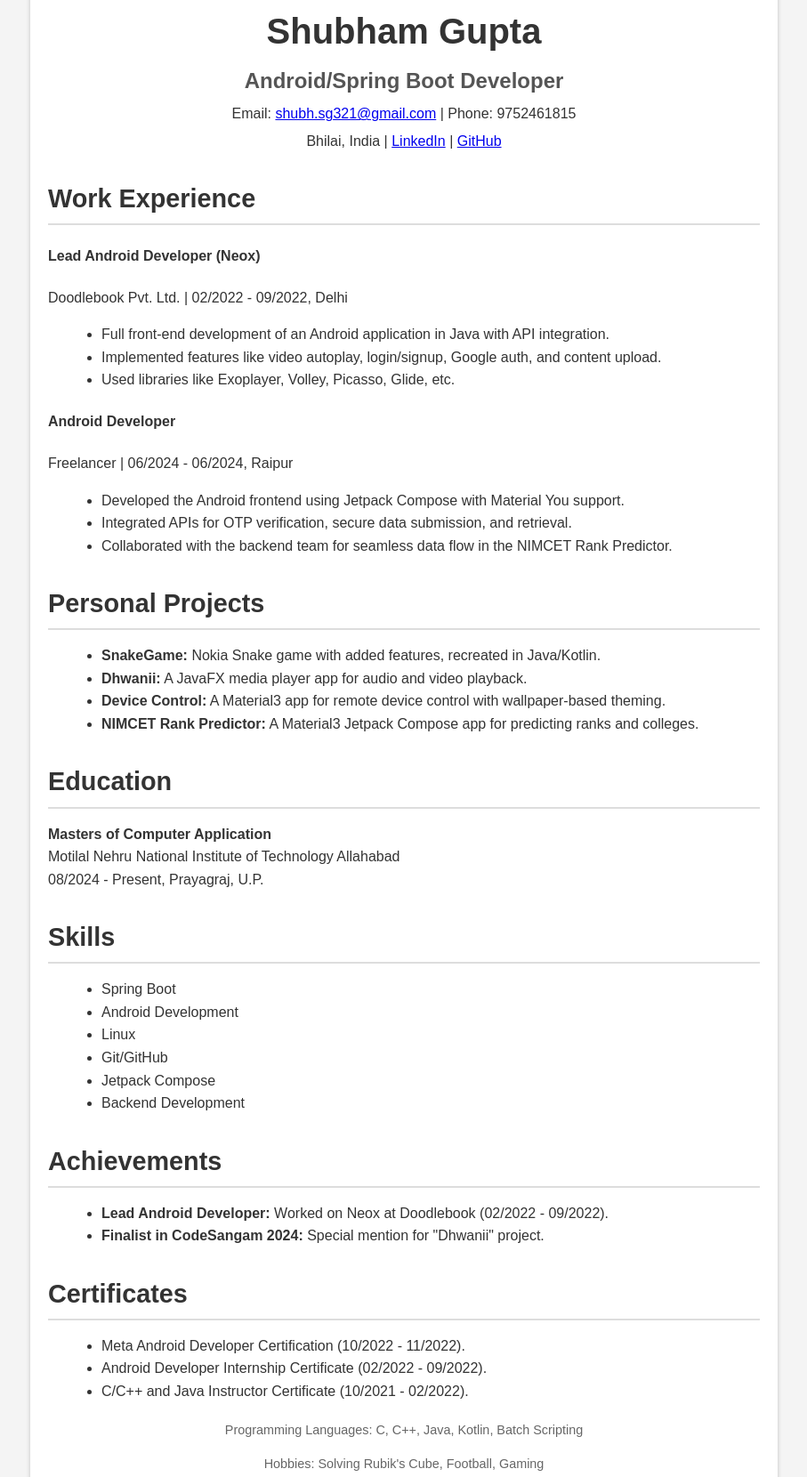
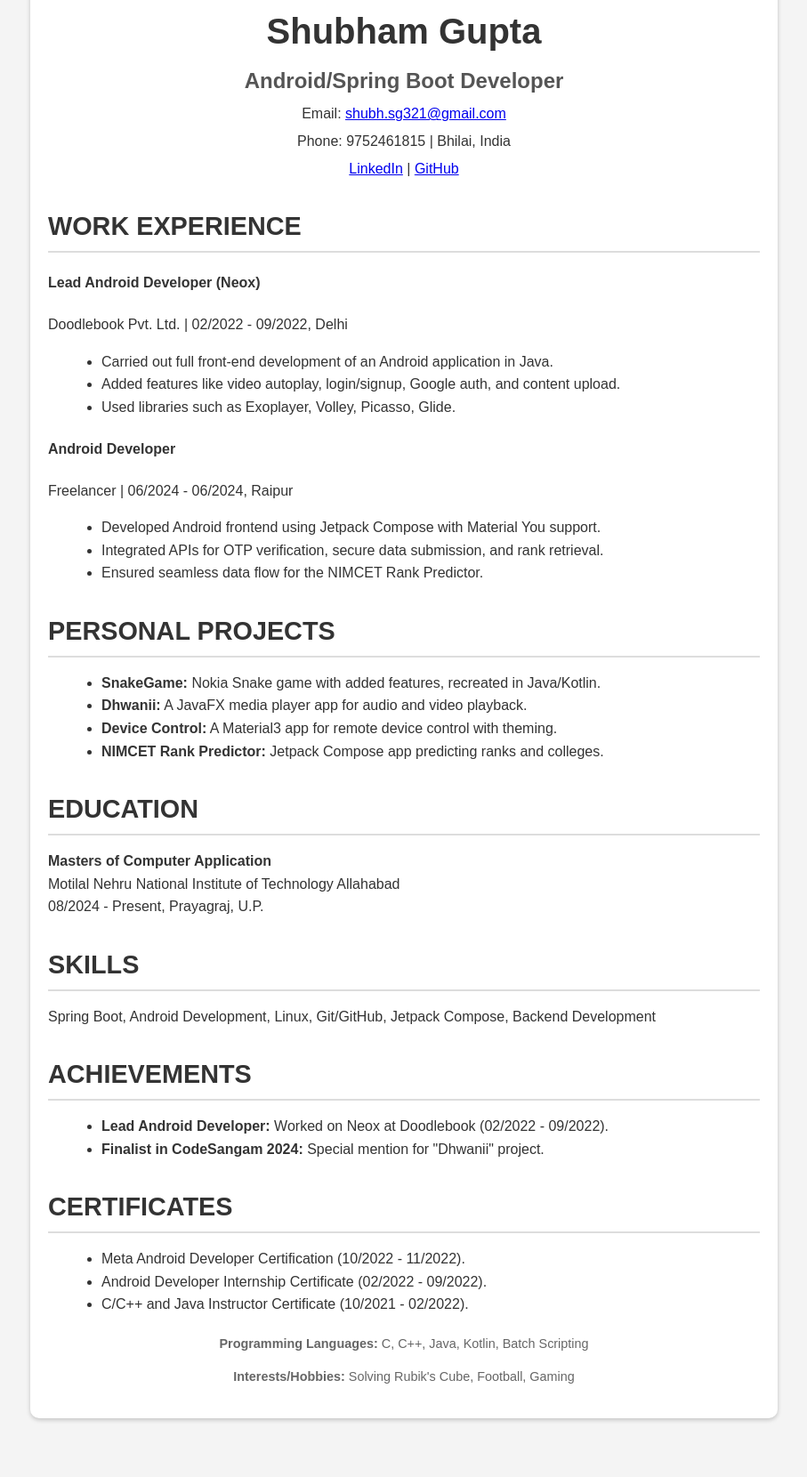
Before and after one commit to kanha321/htmlfile, a plain HTML site: page index.html in a window 1280 px wide. Shown: the part 37-1697 px from the top of the page at 89% size, without its empty margins (186-1093 px from the left). After the commit the page ends 1651 px from the top, so only its background shows below. Drawn offline with Linux system fonts and the light colour scheme.

Commit message:
Update index.html

```diff
--- a/index.html
+++ b/index.html
@@ -8,61 +8,55 @@
         <header>
             <h1>Shubham Gupta</h1>
             <h2>Android/Spring Boot Developer</h2>
-            <p>Email: <a href="mailto:shubh.sg321@gmail.com">shubh.sg321@gmail.com</a> | Phone: 9752461815</p>
-            <p>Bhilai, India | <a href="https://linkedin.com/in/shubham-gupta-593787219">LinkedIn</a> | <a href="https://github.com/kanha321">GitHub</a></p>
+            <p>Email: <a href="mailto:shubh.sg321@gmail.com">shubh.sg321@gmail.com</a></p>
+            <p>Phone: 9752461815 | Bhilai, India</p>
+            <p><a href="https://linkedin.com/in/shubham-gupta-593787219">LinkedIn</a> | <a href="https://github.com/kanha321">GitHub</a></p>
         </header>
 
         <section>
-            <h3>Work Experience</h3>
+            <h3>WORK EXPERIENCE</h3>
             <div>
                 <h4>Lead Android Developer (Neox)</h4>
                 <p>Doodlebook Pvt. Ltd. | 02/2022 - 09/2022, Delhi</p>
                 <ul>
-                    <li>Full front-end development of an Android application in Java with API integration.</li>
-                    <li>Implemented features like video autoplay, login/signup, Google auth, and content upload.</li>
-                    <li>Used libraries like Exoplayer, Volley, Picasso, Glide, etc.</li>
+                    <li>Carried out full front-end development of an Android application in Java.</li>
+                    <li>Added features like video autoplay, login/signup, Google auth, and content upload.</li>
+                    <li>Used libraries such as Exoplayer, Volley, Picasso, Glide.</li>
                 </ul>
             </div>
             <div>
                 <h4>Android Developer</h4>
                 <p>Freelancer | 06/2024 - 06/2024, Raipur</p>
                 <ul>
-                    <li>Developed the Android frontend using Jetpack Compose with Material You support.</li>
-                    <li>Integrated APIs for OTP verification, secure data submission, and retrieval.</li>
-                    <li>Collaborated with the backend team for seamless data flow in the NIMCET Rank Predictor.</li>
+                    <li>Developed Android frontend using Jetpack Compose with Material You support.</li>
+                    <li>Integrated APIs for OTP verification, secure data submission, and rank retrieval.</li>
+                    <li>Ensured seamless data flow for the NIMCET Rank Predictor.</li>
                 </ul>
             </div>
         </section>
 
         <section>
-            <h3>Personal Projects</h3>
+            <h3>PERSONAL PROJECTS</h3>
             <ul>
                 <li><b>SnakeGame:</b> Nokia Snake game with added features, recreated in Java/Kotlin.</li>
                 <li><b>Dhwanii:</b> A JavaFX media player app for audio and video playback.</li>
-                <li><b>Device Control:</b> A Material3 app for remote device control with wallpaper-based theming.</li>
-                <li><b>NIMCET Rank Predictor:</b> A Material3 Jetpack Compose app for predicting ranks and colleges.</li>
+                <li><b>Device Control:</b> A Material3 app for remote device control with theming.</li>
+                <li><b>NIMCET Rank Predictor:</b> Jetpack Compose app predicting ranks and colleges.</li>
             </ul>
         </section>
 
         <section>
-            <h3>Education</h3>
+            <h3>EDUCATION</h3>
             <p><b>Masters of Computer Application</b><br>Motilal Nehru National Institute of Technology Allahabad<br>08/2024 - Present, Prayagraj, U.P.</p>
         </section>
 
         <section>
-            <h3>Skills</h3>
-            <ul>
-                <li>Spring Boot</li>
-                <li>Android Development</li>
-                <li>Linux</li>
-                <li>Git/GitHub</li>
-                <li>Jetpack Compose</li>
-                <li>Backend Development</li>
-            </ul>
+            <h3>SKILLS</h3>
+            <p>Spring Boot, Android Development, Linux, Git/GitHub, Jetpack Compose, Backend Development</p>
         </section>
 
         <section>
-            <h3>Achievements</h3>
+            <h3>ACHIEVEMENTS</h3>
             <ul>
                 <li><b>Lead Android Developer:</b> Worked on Neox at Doodlebook (02/2022 - 09/2022).</li>
                 <li><b>Finalist in CodeSangam 2024:</b> Special mention for "Dhwanii" project.</li>
@@ -70,7 +64,7 @@
         </section>
 
         <section>
-            <h3>Certificates</h3>
+            <h3>CERTIFICATES</h3>
             <ul>
                 <li>Meta Android Developer Certification (10/2022 - 11/2022).</li>
                 <li>Android Developer Internship Certificate (02/2022 - 09/2022).</li>
@@ -79,8 +73,8 @@
         </section>
 
         <footer>
-            <p>Programming Languages: C, C++, Java, Kotlin, Batch Scripting</p>
-            <p>Hobbies: Solving Rubik's Cube, Football, Gaming</p>
+            <p><b>Programming Languages:</b> C, C++, Java, Kotlin, Batch Scripting</p>
+            <p><b>Interests/Hobbies:</b> Solving Rubik's Cube, Football, Gaming</p>
         </footer>
     </div>
 </body>
```
